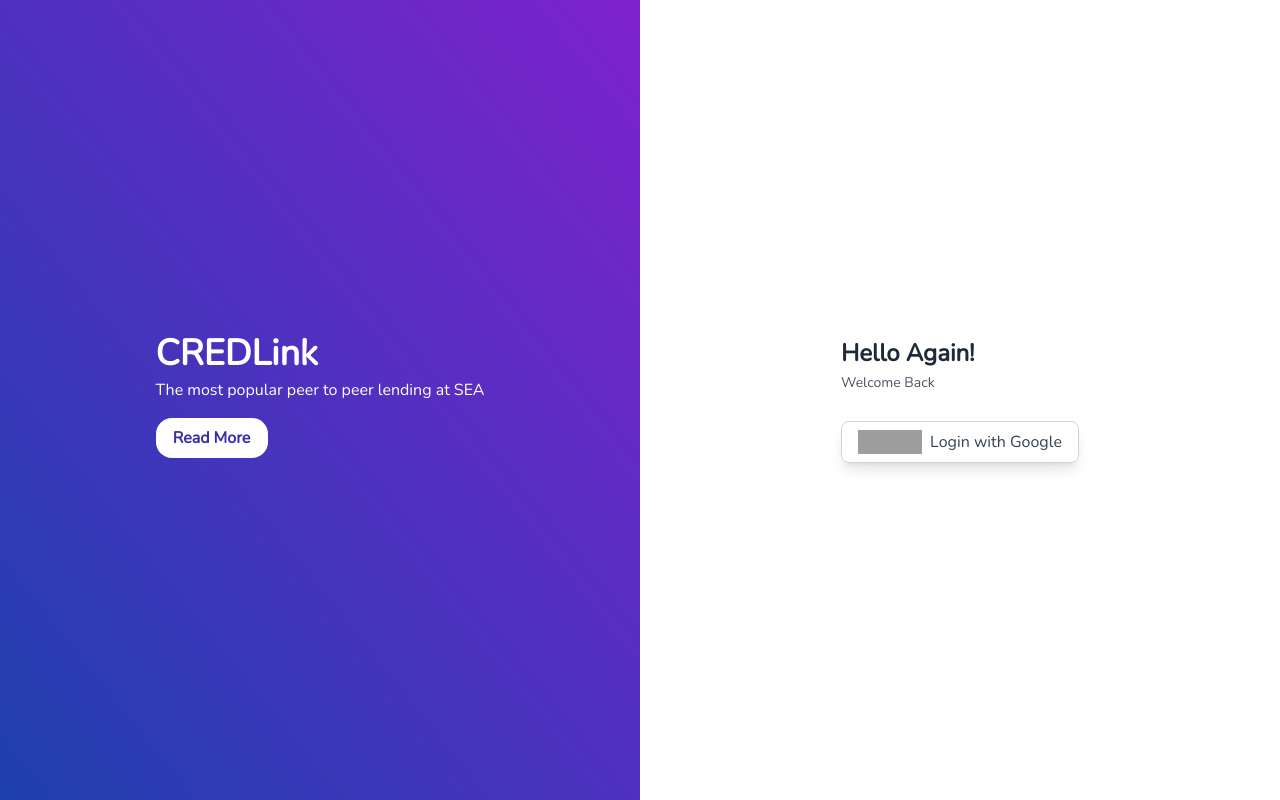
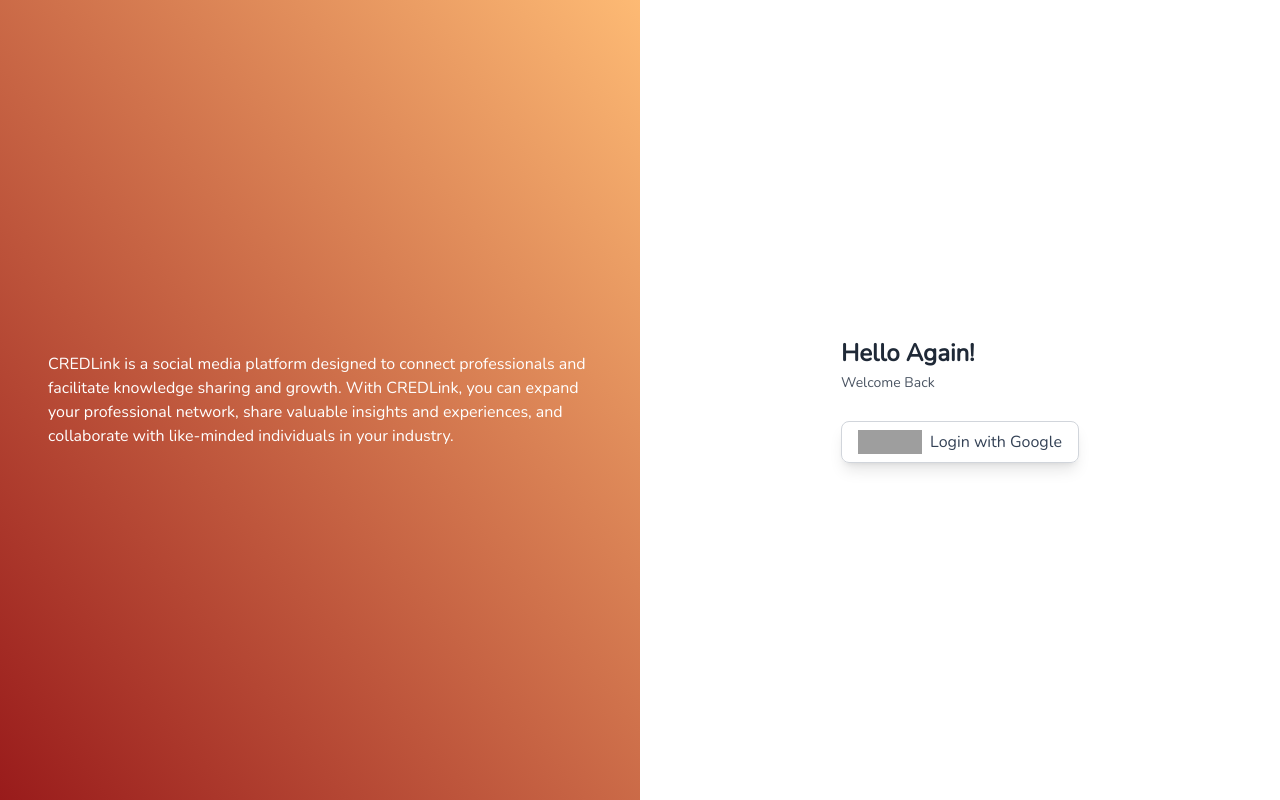
Before and after one commit to Akshay-Achuthan/CredLink, a Vue app: page /#/signin in a window 1280 px wide. Both pictures are taken after a click on the button "Read More". Built offline with nearby package versions, Linux system fonts and the light colour scheme; grey boxes are pictures that could not be loaded; what vue-google-oauth2 would draw is missing.

Commit message:
bug fixes validation fix and css changes

```diff
--- a/src/views/SignIn.vue
+++ b/src/views/SignIn.vue
@@ -3,56 +3,31 @@
     <!-- component -->
      <div class="h-screen flex">
       <div
-        class="flex w-1/2 bg-gradient-to-tr from-blue-800 to-purple-700 i justify-around items-center"
+        class="flex w-1/2 bg-gradient-to-tr from-red-800 to-orange-300 i justify-around items-center"
       >
-        <div>
-          <h1 class="text-white font-bold text-4xl font-sans">CREDLink</h1>
-          <p class="text-white mt-1">
-            The most popular peer to peer lending at SEA
+        <div v-if="!showReadMore">
+          <h1 class="logo-style text-white font-bold text-4xl font-sans">CREDLink</h1>
+          <p class="text-white mt-2">
+            Connect. Share. Grow.
           </p>
           <button
             type="submit"
-            class="block w-28 bg-white text-indigo-800 mt-4 py-2 rounded-2xl font-bold mb-2"
+            class="block w-28 bg-white text-red-500 mt-4 py-2 rounded-2xl font-bold mb-2"
+            @click="handleClickReadMore"
           >
             Read More
           </button>
+        </div>
+        <div v-if="showReadMore" :class="showReadMore ? 'read-more-container.show' : 'read-more-container'">
+          <p class="text-white text-1xl " style="width:85%; margin:auto;">
+            CREDLink is a social media platform designed to connect professionals and facilitate knowledge sharing and growth. With CREDLink, you can expand your professional network, share valuable insights and experiences, and collaborate with like-minded individuals in your industry.
+          </p>
         </div>
       </div>
       <div class="flex w-1/2 justify-center items-center bg-white">
         <form class="bg-white">
           <h1 class="text-gray-800 font-bold text-2xl mb-1">Hello Again!</h1>
           <p class="text-sm font-normal text-gray-600 mb-7">Welcome Back</p>
-          <!-- <div class="flex items-center border-2 py-2 px-3 rounded-2xl mb-4">
-            <svg
-              xmlns="http://www.w3.org/2000/svg"
-              class="h-5 w-5 text-gray-400"
-              fill="none"
-              viewBox="0 0 24 24"
-              stroke="currentColor"
-            >
-              <path
-                stroke-linecap="round"
-                stroke-linejoin="round"
-                stroke-width="2"
-                d="M16 12a4 4 0 10-8 0 4 4 0 008 0zm0 0v1.5a2.5 2.5 0 005 0V12a9 9 0 10-9 9m4.5-1.206a8.959 8.959 0 01-4.5 1.207"
-              />
-            </svg>
-            <input
-              class="pl-2 outline-none border-none"
-              type="email"
-              name=""
-              id=""
-              v-model="emailEntered"
-              placeholder="Email Address"
-            />
-          </div> -->
-          <!-- <button
-            type="submit"
-            @click="validateMail"
-            class="block w-full bg-indigo-600 mt-4 py-2 rounded-2xl text-white font-semibold mb-4"
-          >
-            Login
-          </button> -->
           <button
             @click="handleClickSignIn"
             class="px-4 py-2 cursor-pointer border flex gap-2 border-gray-300 shadow-lg rounded-lg text-slate-700 hover:border-slate-400 hover:text-slate-900 hover:shadow transition duration-150">
@@ -75,12 +50,16 @@
     return {
       isSignIn: false,
       showAlert:false,
-      alertMessage:'please enter a valid email id',
-      emailEntered:'',
+      alertMessage:'Please login using credence email id',
+      showReadMore: false,
     };
   },
 
   methods: {
+    handleClickReadMore() {
+      this.showReadMore = true;
+    },
+
     async handleClickSignIn() {
       try {
         const googleUser = await this.$gAuth.signIn();
@@ -93,6 +72,7 @@
           'email': googleUser.getBasicProfile().gw
         }
 
+      if(userProfile.email.includes('credenceanalytics')){
         fetch("http://192.168.0.210:2100/user/signup",
           {
           method: "POST",
@@ -105,7 +85,7 @@
       })
           .then(response => response.json())
           .then(async response => {
-      console.log('response',response);
+            // console.log('response',response);
             if(response.status == "success"){
               sessionStorage.setItem('user_id', response.user_id);
               this.$router.push('/');
@@ -115,24 +95,18 @@
           .catch(error => {
             console.error("There was an error!", error);
           });
-
-
-        this.isSignIn = this.$gAuth.isAuthorized;
-        console.log('userProfile',userProfile);
-      } catch (error) {
-        console.error(error);
-        return null;
-      }
-    },
-
-    validateMail(){
-      if(this.emailEntered.includes('credenceanalytics')){
-        console.log("success"); // change is needed
       }else{
         this.showAlert =  true;
         setTimeout(() => {
           this.showAlert = false;
         }, 3000);
+      }
+
+        this.isSignIn = this.$gAuth.isAuthorized;
+        // console.log('userProfile',userProfile);
+      } catch (error) {
+        console.error(error);
+        return null;
       }
     },
   },
@@ -163,4 +137,19 @@
   }
 }
 
+.read-more-container {
+  opacity: 0;
+  max-height: 0;
+  overflow: hidden;
+  transition: opacity 0.3s ease-out, max-height 0.3s ease-out;
+}
+
+.read-more-container.show {
+  opacity: 1;
+  max-height: 1000px;
+}
+
+.logo-style{
+  letter-spacing: 5px;
+}
 </style>
```
Lines whose indentation alone changed are shown as unchanged.
